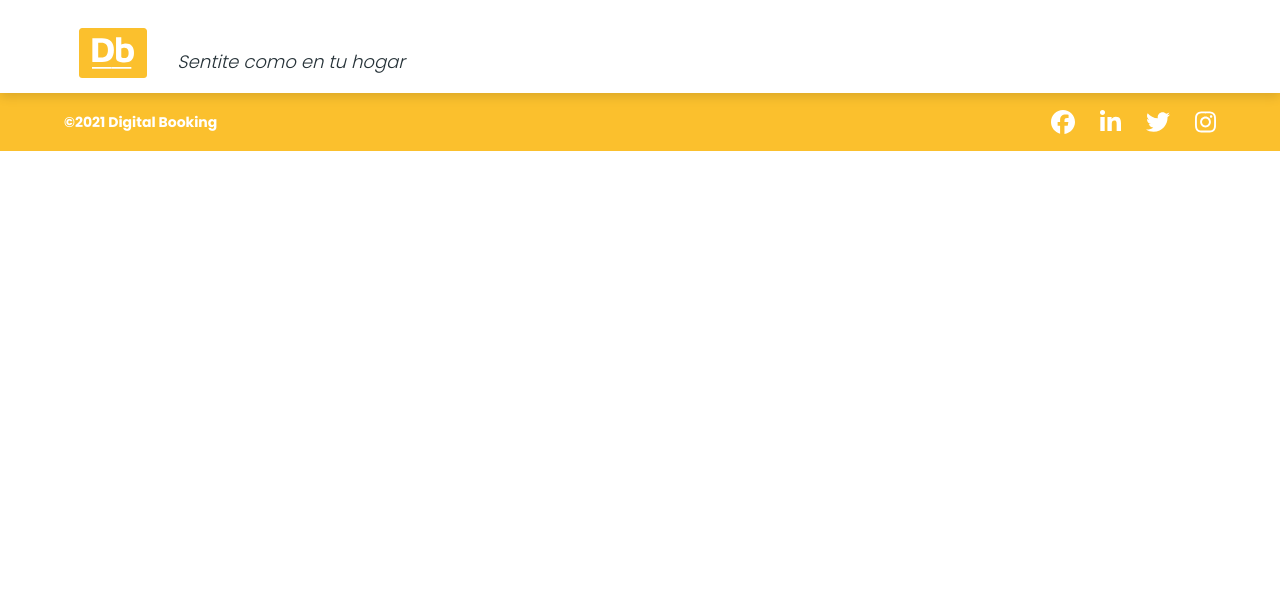
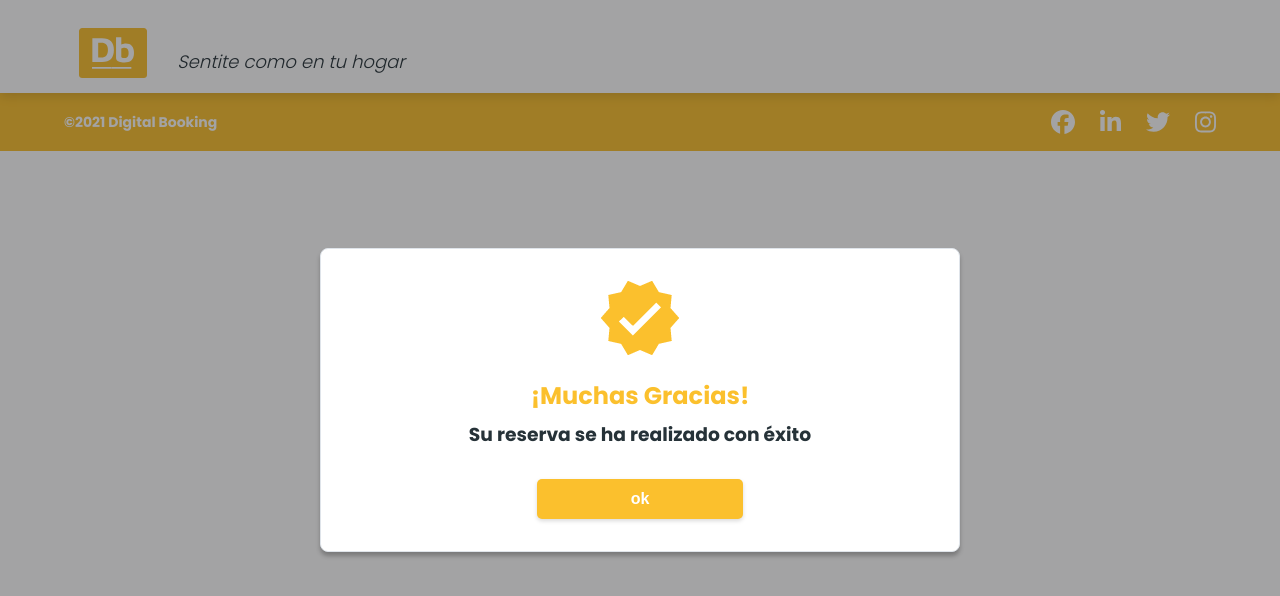
Before and after one commit to damianmicheli/digital-booking-fe, a React (Create React App) app in the folder frontend/: page /success in a window 1280 px wide. Shown: the top 596 px of the page. Built offline with nearby package versions, Linux system fonts and the light colour scheme; no server answers.

Commit message:
Agrego calendario, alerta de reserva exitosa y corrijo errores del filtro por ciudad y categoria

```diff
--- a/frontend/src/components/Calendar.jsx
+++ b/frontend/src/components/Calendar.jsx
@@ -5,6 +5,7 @@ import styles from "./calendar.module.css";
 //date-range
 import { DateRange } from "react-date-range";
 import format from "date-fns/format";
+import { isWeekend, isToday } from "date-fns";
 import "react-date-range/dist/styles.css"; // main css file
 import "react-date-range/dist/theme/default.css"; // theme css file
 import { es } from "react-date-range/dist/locale";
@@ -24,7 +25,6 @@ const Calendar = () => {
       <h2>Seleccioná tu fecha de reserva</h2>
       <DateRange
         onChange={(item) => setRange([item.selection])}
-        editableDateInputs={true}
         moveRangeOnFirstSelection={false}
         ranges={range}
         rangeColors={["#607d8b"]}
@@ -32,8 +32,12 @@ const Calendar = () => {
         direction="horizontal"
         className={styles.calendarElement}
         minDate={new Date()}
-        monthDisplayFormat={"MMMM"}
-        disabledDates={[new Date(2022, 11, 18)]}
+        monthDisplayFormat={"MMMM yyyy"}
+        disabledDates={[
+          new Date(2022, 11, 9),
+          new Date(2022, 11, 10),
+          new Date(2022, 11, 11),
+        ]}
         startDate={format(range[0].startDate, "dd/MM/yyyy")}
         endDate={format(range[0].endDate, "dd/MM/yyyy")}
         showDateDisplay={false}
--- a/frontend/src/components/body/Body.jsx
+++ b/frontend/src/components/body/Body.jsx
@@ -5,26 +5,22 @@ import styles from "./body.module.css";
 import Home from "../home/Home";
 import Login from "../login_register/Login";
 import Register from "../login_register/Register";
-import Cards from "../cards/Cards";
 import Product from "../product/Product";
 
-import useFetch from "../../hooks/useFetch";
-
 import Calendar from '../Calendar';
+import Success from "../global/modal/success/Success";
 
 const Body = () => {
-
-  const [productos] = useFetch("http://localhost:8080/productos");
 
   return (
     <div className={styles.body}>
       <Routes>
         <Route path="/" element={<Home />} />
         <Route path="/producto/:id" element={<Product />}></Route>
-        <Route path="/productos" element={<Cards items={productos} />} />
         <Route path="/register" element={<Register />} />
         <Route path="/login" element={<Login />} />
         <Route path="/calendar" element={<Calendar />} />
+        <Route path="/success" element={< Success />}/>
       </Routes>
     </div>
   );
--- a/frontend/src/components/calendar.module.css
+++ b/frontend/src/components/calendar.module.css
@@ -1,7 +1,7 @@
-.calendarContainer > .calendarElement{
-    padding: 2rem 4rem;
+.calendarContainer {
+  padding: 5rem 4rem;
 }
 
-.calendarContainer > h2{
-    padding: 1.5rem 2rem;
+.calendarContainer > h2 {
+  padding: 1.5rem 2rem;
 }
--- a/frontend/src/components/cards/Cards.jsx
+++ b/frontend/src/components/cards/Cards.jsx
@@ -3,7 +3,7 @@ import React, { useContext } from "react";
 import Card from "./Card";
 import { FilterContext } from "../../context/FilterContext";
 import Icon from "../global/Icon";
-import { faTrashCan } from "@fortawesome/free-solid-svg-icons";
+import { faTrashCan, faXmark } from "@fortawesome/free-solid-svg-icons";
 import styles from "./cards.module.css";
 
 const Cards = ({ data }) => {
@@ -12,7 +12,7 @@ const Cards = ({ data }) => {
 
   return (
     <>
-      {selectedCategory.title !== null ||
+      {/* {selectedCategory.title !== null ||
       valuesForm.city !== null ? (
         <span className={styles.clearFilterDelete} onClick={filterHandlers.handleClearFilters}>
           {" "}
@@ -21,7 +21,7 @@ const Cards = ({ data }) => {
         </span>
       ) : (
         ""
-      )}
+      )} */}
       <div className={styles.container}>
         <h2>Recomendaciones</h2>
         <div className={styles.filterContainer}>
@@ -30,6 +30,7 @@ const Cards = ({ data }) => {
           ) : (
             <span className={styles.filterItem}>
               {selectedCategory.title}
+              <Icon css={styles.iconDelete}icon={faXmark} event={filterHandlers.handleClearCategory} />
             </span>
           )}
           {valuesForm.city === null ? (
@@ -37,6 +38,7 @@ const Cards = ({ data }) => {
           ) : (
             <span className={styles.filterItem}>
               {valuesForm.city}
+              <Icon css={styles.iconDelete}icon={faXmark} event={filterHandlers.handleClearCity} />
             </span>
           )}
         </div>
--- a/frontend/src/components/categories/CardsCategories.jsx
+++ b/frontend/src/components/categories/CardsCategories.jsx
@@ -1,17 +1,21 @@
-import React, { useContext } from "react";
+import React, { useContext, useState } from "react";
 import CardCategory from "./CardCategory";
 import styles from "./cardsCategories.module.css";
 import { FilterContext } from '../../context/FilterContext';
 
 const CardsCategorias = ({ items }) => {
 
-  const { setSelectedCategory } = useContext(FilterContext);
+  const { setSelectedCategory, setValuesForm } = useContext(FilterContext);
 
   const handleClick = (title, id) => {
     setSelectedCategory({
       title: title,
       id: id
     });
+    setValuesForm({
+      city: null,
+      id: null
+    })
   }
 
   return (
--- a/frontend/src/components/global/Icon.jsx
+++ b/frontend/src/components/global/Icon.jsx
@@ -1,9 +1,9 @@
 import React from "react";
 import { FontAwesomeIcon } from '@fortawesome/react-fontawesome';
 
-const Icon = ( { icon, css } ) => {
+const Icon = ( { icon, css, event } ) => {
     return (
-        <FontAwesomeIcon className={css} icon={icon}/>
+        <FontAwesomeIcon className={css} icon={icon} onClick={event}/>
     )
 }
 
--- /dev/null
+++ b/frontend/src/components/global/modal/success/Success.jsx
@@ -0,0 +1,28 @@
+import successCheck from "../../../../assets/img/success-check.png";
+import { Link, useNavigate } from 'react-router-dom';
+import styles from "./success.module.css";
+import Button from "../../Button";
+
+const Success = () => {
+  const navigate = useNavigate();
+  return (
+    <>
+      {
+        <div className={styles.container}>
+          <div className={styles.backgroundContainer} onClick={()=>{setTimeout(() => navigate('/'), 500)}}/>
+          <div className={styles.cardContainer}>
+            <img src={successCheck} alt="success-check" />
+            <h2 className={styles.successH2}>¡Muchas Gracias!</h2>
+            <h3 className={styles.successH3}>Su reserva se ha realizado con éxito</h3>
+            <Link to={"/"}>
+                <Button css={styles.successBtn} text={"ok"} />
+            </Link>
+          </div>
+        </div>
+      }
+    </>
+  );
+};
+
+
+export default Success;
--- /dev/null
+++ b/frontend/src/components/global/modal/success/success.module.css
@@ -0,0 +1,83 @@
+.container {
+    position: fixed;
+    top: 0;
+    left: 0;
+    display: flex;
+    justify-content: center;
+    align-items: center;
+    height: 100%;
+    width: 100%;
+    z-index: 999;
+}
+
+.backgroundContainer {
+    position: absolute;
+    width: 100%;
+    height: 100%;
+    top: 0;
+    left: 0;
+    background: #191B1D;
+    opacity: 0.4;
+}
+
+.cardContainer {
+    background-color: white;
+    justify-content: center;
+    display: flex;
+    align-items: center;
+    flex-direction: column;
+    gap: 0.2rem;
+    width: 638px;
+    height: 302px;
+    border: 1px solid #DFE4EA;
+    box-shadow: 0px 4px 4px rgba(0, 0, 0, 0.25);
+    border-radius: 8px;
+    z-index: 100;
+}
+
+.successBtn {
+    background: var(--color-principal);
+    border-radius: 5px;
+    width: 206px;
+    height: 40px;
+    color: white;
+    font-weight: bold;
+    font-size: 16px;
+    cursor: pointer;
+    border: var(--color-principal);
+    box-shadow: 0px 2px 4px rgba(0, 0, 0, 0.15);
+}
+
+.successBtn:hover {
+    background: white;
+    border-radius: 5px;
+    width: 206px;
+    height: 40px;
+    color: var(--color-principal);
+    border: 0.25px solid var(--color-principal);
+    transition: .3s ease all;
+}
+
+
+.successH2 {
+    margin-top: 20px;
+    color: var(--color-principal);
+}
+
+.successH3 {
+    margin-top: 3px;
+    margin-bottom: 27px;
+    text-align: center;
+    color: var(--color-2);
+}
+
+/* .success_h3_admin {
+    margin-top: 20px;
+    margin-bottom: 27px;
+} */
+
+@media screen and (max-width: 768px) {
+    .cardContainer {
+        width: 70%;
+    }
+}
--- a/frontend/src/components/login_register/loginRegister.module.css
+++ b/frontend/src/components/login_register/loginRegister.module.css
@@ -37,6 +37,7 @@
 
 .iconInput{
 position: relative;
+cursor: pointer;
 }
 
 .iconInput .iconEye{
--- a/frontend/src/components/search/Search.jsx
+++ b/frontend/src/components/search/Search.jsx
@@ -6,23 +6,28 @@ import styles from "./buscador.module.css";
 
 //Components
 import Select from "./content/Select";
-import Calendar from './content/Calendar';
+import Calendar from "./content/Calendar";
 import Button from "../global/Button";
-
 
 const Search = () => {
   const [selected, setSelected] = useState("¿A dónde vamos?");
 
   const [idCity, setIdCity] = useState(null);
 
-  const { setValuesForm } = useContext(FilterContext);
+  const { setValuesForm, setSelectedCategory } = useContext(FilterContext);
 
   const handleSubmit = (e) => {
     e.preventDefault();
     setValuesForm(() => {
       return {
         city: selected,
-        id: idCity
+        id: idCity,
+      };
+    });
+    setSelectedCategory(() => {
+      return {
+        title: null,
+        id: null,
       };
     });
   };
@@ -33,9 +38,21 @@ const Search = () => {
         <div className={styles.title}>
           <h1>Busca ofertas en hoteles, casas y mucho más</h1>
         </div>
-        <form onSubmit={(e) => handleSubmit(e)} className={styles.content}>
+        <form onSubmit={(e) => {
+          selected === "¿A dónde vamos?"
+          ?
+          e.preventDefault()
+          :
+          handleSubmit(e)}
+        }
+          className={styles.content}
+          >
           <div className={styles.select}>
-            <Select selected={selected} setSelected={setSelected} setIdCity={setIdCity} />
+            <Select
+              selected={selected}
+              setSelected={setSelected}
+              setIdCity={setIdCity}
+            />
           </div>
           <div className={styles.datepicker}>
             <Calendar />
--- a/frontend/src/context/FilterContext.jsx
+++ b/frontend/src/context/FilterContext.jsx
@@ -20,7 +20,19 @@ export const FilterContextProvider = ({ children }) => {
       setValuesForm({
         city: null
       });
-    }
+    },
+    handleClearCategory: () => {
+      setSelectedCategory({
+        title: null,
+        id: null
+      });
+    },
+    handleClearCity: () => {
+      setValuesForm({
+        city: null,
+        id: null
+      });
+    },
   };
 
   return (
```
Also changed, not shown: frontend/src/assets/img/success-check.png (added), frontend/src/components/home/Home.jsx (line endings or trailing spaces).
